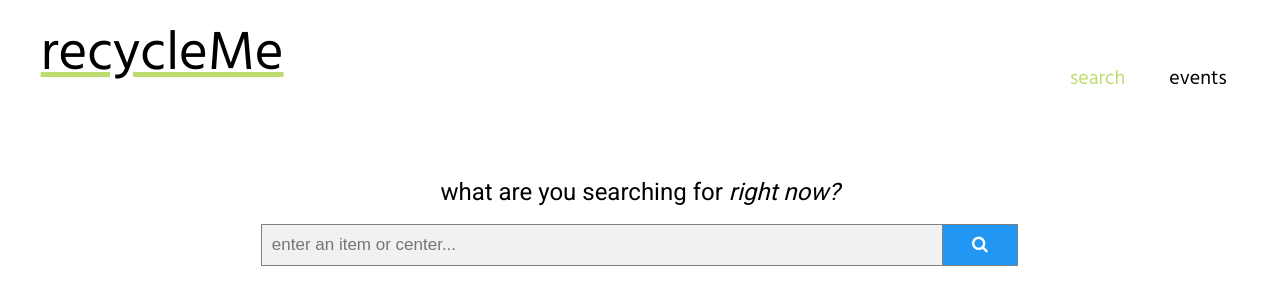
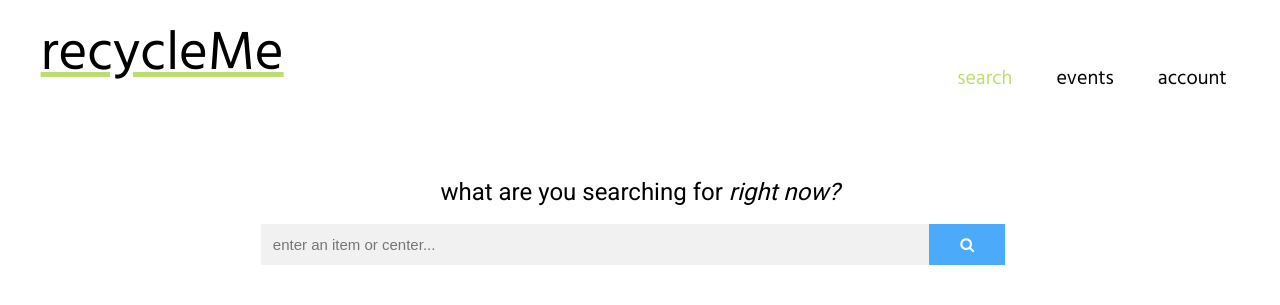
Before and after one commit to mirafaith/recycleMe, a PHP site: page /search.html in a window 1280 px wide. Shown: the top 305 px of the page. Run offline with PHP 8.4, Linux system fonts and the light colour scheme; some libraries are stand-ins or nearby versions.

Commit message:
account page

```diff
--- a/search.html
+++ b/search.html
@@ -20,12 +20,13 @@
 			<br><br><br>
 			<a href="./search.html"><span style="color: #bedd71;">search</span></a>
 			<a href="./events.html">events</a>
+			<a href="./account.html">account</a>
 		</div>
 	</div>
 	<br>
 	<div class = "search">
 		<h5>what are you searching for <i>right now?</i></h5><br>
-		<form class="example" action="action_page.php">
+		<form class="lookup" action="action_page.php">
 			<input type="text" placeholder="enter an item or center..." name = "search">
 			<button type="submit"><i class="fa fa-search"></i></button>
 		  </form>
--- a/styles.css
+++ b/styles.css
@@ -19,13 +19,19 @@ a {
 	padding-bottom: 0;
 }
 
+
+h2 {
+	font-family: Roboto;
+	font-weight: lighter;
+	font-size: 100%;
+}
+
 h4 {
-	margin-top: 0;
 	font-family: Roboto;
 	font-weight: lighter;
 	font-size: 205%;
-	margin-bottom: 0;
-	float: center;
+	margin: 0;
+	display: inline-block;
 }
 
 h5 {
@@ -79,24 +85,40 @@ p {
 	margin: 0 auto;
 }
 
-form.example input[type=text] {
-	padding: 10px;
-	font-size: 17px;
-	border: 1px solid grey;
+form.lookup input {
+	padding: 12px;
+	font-size: 15px;
+	border: 1px;
 	float: left;
-	width: 87%;
-	background: #f1f1f1;
+	width: 85%;
+	background: #eeededc2;
   }
 
 
-  form.example button {
+  form.lookup button {
+	padding: 12px;
 	float: left;
 	width: 10%;
-	padding: 10px;
-	background: #2196F3;
+	background: rgb(75, 171, 250);
 	color: white;
-	font-size: 17px;
-	border: 1px solid grey;
-	border-left: none; /* Prevent double borders */
-	cursor: pointer;
+	font-size: 15px;
+	border: 1px;
+	border-left: none;
   }
+
+  .details {
+	  border: 3px solid grey;
+	  border-radius: 25px;
+	  width: 30%;
+	  margin: 0 auto;
+	  text-align: center;
+	  padding: 5%;
+  }
+
+  .event {
+	  margin: 0 auto;
+	  margin-bottom: 5%;
+	  border: 1px solid;
+	  padding: 5px;
+	  width: 30%;
+  }
```
Also changed, not shown: account.html (added, +36 -0 lines), events.html (+13 -3 lines).
